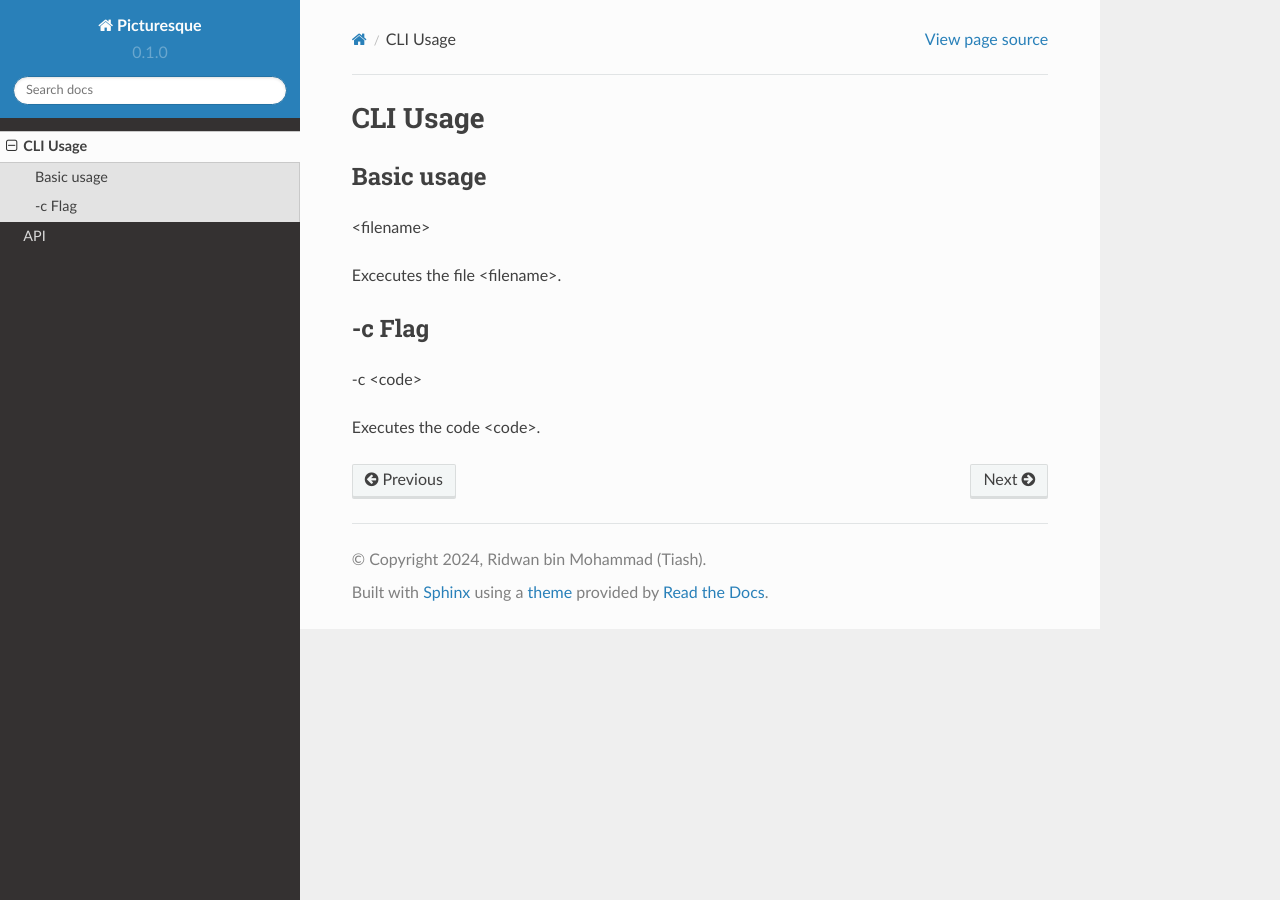
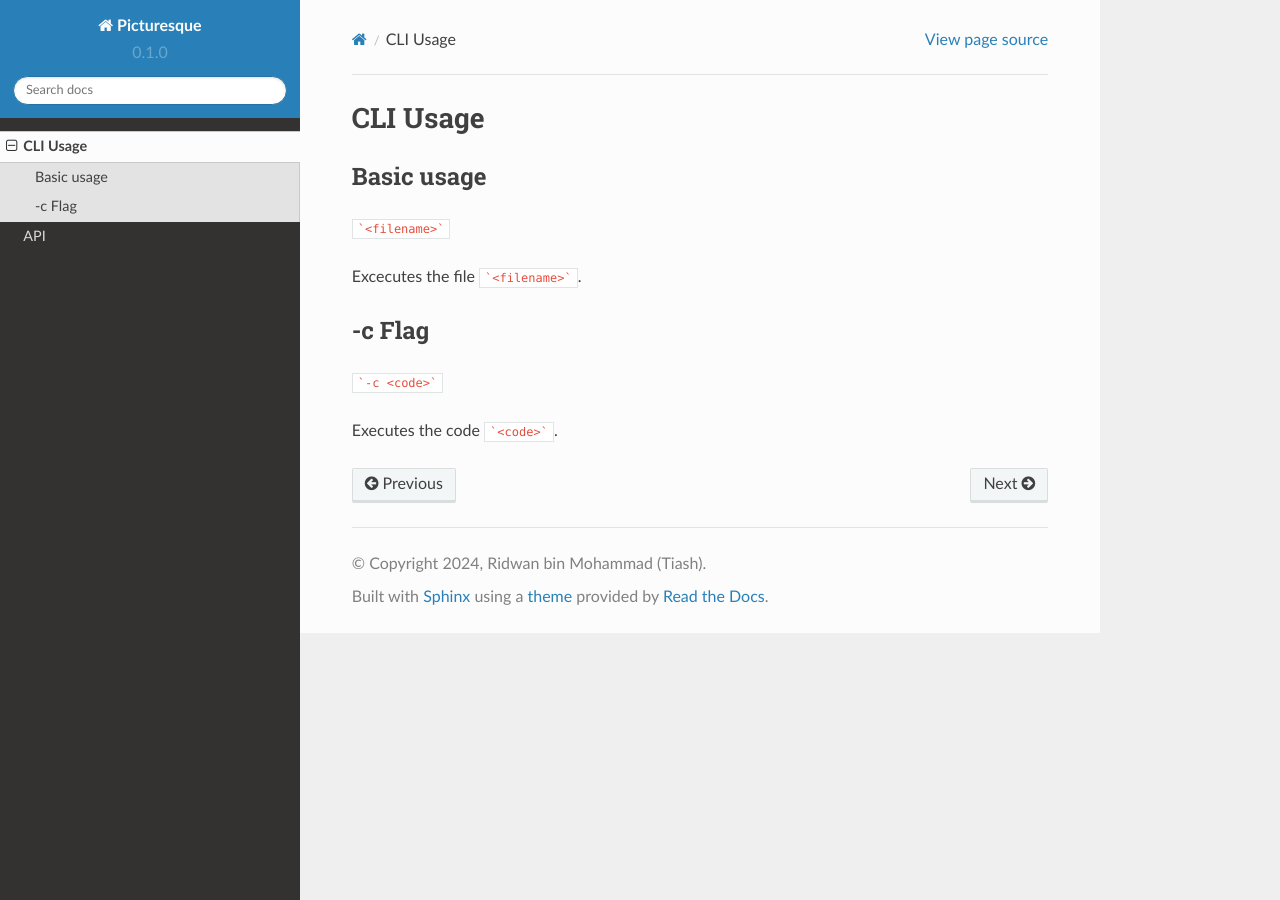
Before and after one commit to tiashDev/pic-docs, a Sphinx documentation site: the page built from docs/source/usage.rst, in a window 1280 px wide. Built offline with Sphinx 7.4.7 and the Read the Docs theme 2.0.0, drawn with Linux system fonts in a browser that asks for light colours.

Commit message:
Update usage.rst

````diff
--- a/docs/source/usage.rst
+++ b/docs/source/usage.rst
@@ -6,15 +6,15 @@ CLI Usage
 Basic usage
 -----------
 
-<filename>
+```<filename>```
 
-Excecutes the file <filename>.
+Excecutes the file ```<filename>```.
 
-.. __c_flag
+.. __c_flag:
 
 -c Flag
 -------
 
--c <code>
+```-c <code>```
 
-Executes the code <code>.
+Executes the code ```<code>```.
````
